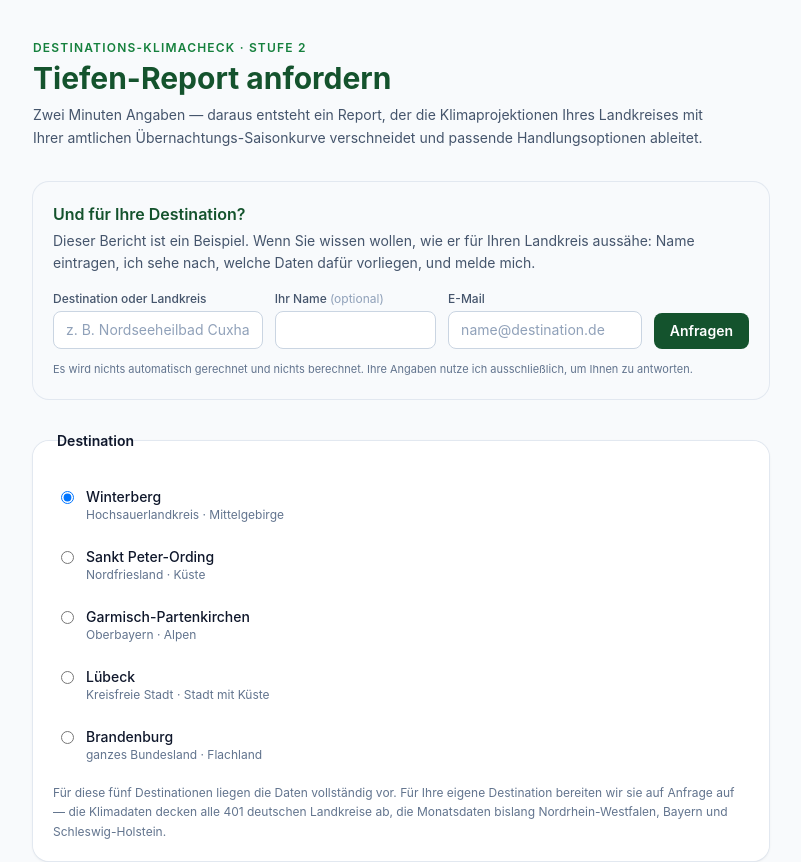
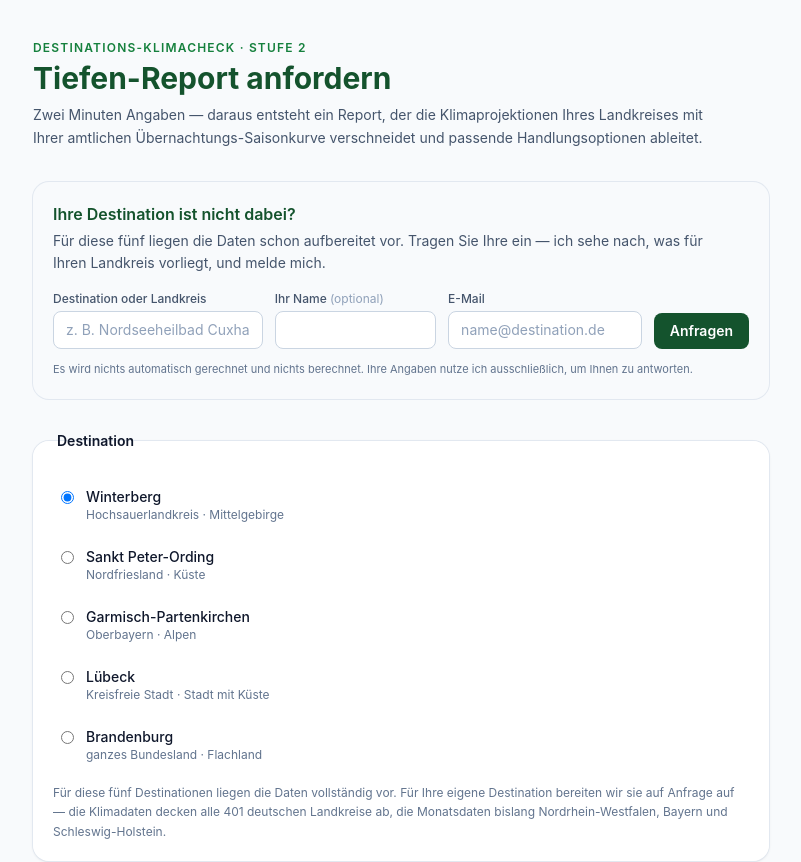
Before and after one commit to freddy-schuetz/klima-tools, a Next.js app: page /klimafit-check/tiefen-report in a window 1280 px wide. Shown: the top 862 px of the page, without its empty margins (239-1040 px from the left). Built offline with nearby package versions, Linux system fonts and the light colour scheme.

Commit message:
Einleitung des Freifelds haengt am Ort
Auf der Bestellseite stand 'Dieser Bericht ist ein Beispiel' -- auf einer Seite,
auf der es gar keinen Bericht gibt. Dort heisst es jetzt 'Ihre Destination ist
nicht dabei?', im Report bleibt der Beispiel-Satz.

```diff
--- a/app/klimafit-check/tiefen-report/page.tsx
+++ b/app/klimafit-check/tiefen-report/page.tsx
@@ -97,7 +97,7 @@ export default function TiefenReportFormular() {
           Formular: Es beantwortet die Frage, die zuerst auftaucht. Als eigenes
           Element davor, nicht darin — verschachtelte Formulare sind ungültiges
           HTML und brechen das Absenden. */}
-      <EigeneDestination quelle="Bestellseite" />
+      <EigeneDestination quelle="Bestellseite" ort="auswahl" />
 
       {status === "fertig" ? (
         <div className="rounded-2xl bg-white p-6 shadow-sm ring-1 ring-emerald-200">
--- a/components/report/EigeneDestination.tsx
+++ b/components/report/EigeneDestination.tsx
@@ -19,7 +19,18 @@ import { useState } from "react";
 
 type Zustand = "offen" | "sendet" | "fertig" | "fehler";
 
-export default function EigeneDestination({ quelle }: { quelle?: string }) {
+export default function EigeneDestination({
+  quelle,
+  /**
+   * „bericht" steht IN einem fertigen Report, „auswahl" auf der Bestellseite.
+   * Ohne die Unterscheidung stand dort „Dieser Bericht ist ein Beispiel" —
+   * auf einer Seite, auf der es gar keinen Bericht gibt.
+   */
+  ort = "bericht",
+}: {
+  quelle?: string;
+  ort?: "bericht" | "auswahl";
+}) {
   const [destination, setDestination] = useState("");
   const [mail, setMail] = useState("");
   const [name, setName] = useState("");
@@ -60,10 +71,13 @@ export default function EigeneDestination({ quelle }: { quelle?: string }) {
 
   return (
     <section className="mb-8 rounded-2xl bg-slate-50 p-5 ring-1 ring-slate-200 print:hidden">
-      <h2 className="text-base font-semibold text-brand">Und für Ihre Destination?</h2>
+      <h2 className="text-base font-semibold text-brand">
+        {ort === "auswahl" ? "Ihre Destination ist nicht dabei?" : "Und für Ihre Destination?"}
+      </h2>
       <p className="mt-1 max-w-2xl text-sm leading-relaxed text-slate-600">
-        Dieser Bericht ist ein Beispiel. Wenn Sie wissen wollen, wie er für Ihren Landkreis
-        aussähe: Name eintragen, ich sehe nach, welche Daten dafür vorliegen, und melde mich.
+        {ort === "auswahl"
+          ? "Für diese fünf liegen die Daten schon aufbereitet vor. Tragen Sie Ihre ein — ich sehe nach, was für Ihren Landkreis vorliegt, und melde mich."
+          : "Dieser Bericht ist ein Beispiel. Wenn Sie wissen wollen, wie er für Ihren Landkreis aussähe: Name eintragen, ich sehe nach, welche Daten dafür vorliegen, und melde mich."}
       </p>
 
       <form onSubmit={absenden} className="mt-4 grid gap-3 sm:grid-cols-[1.3fr_1fr_1.2fr_auto]">
```
